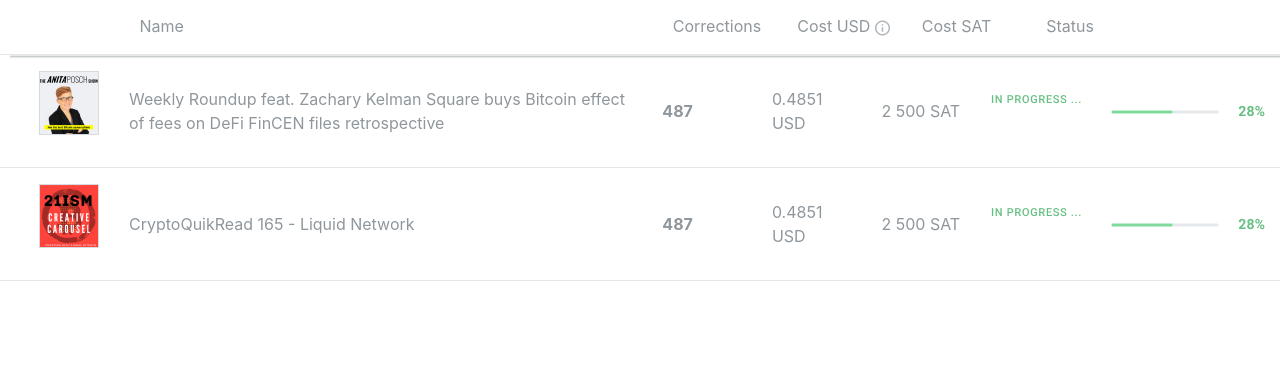
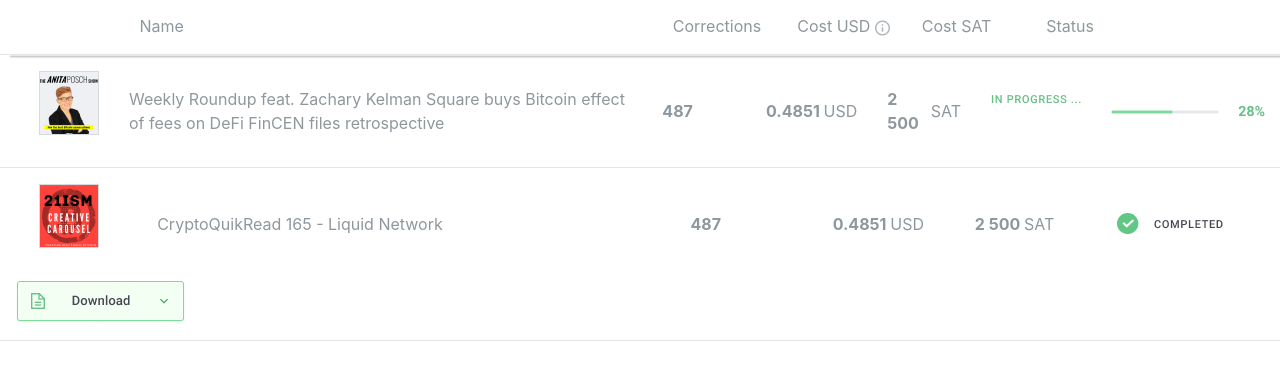
Before and after one commit to lautarosoliani/repo-audio-projects-JSonly, a plain HTML site: page Public/index.html in a window 1280 px wide. Shown: the part 172-552 px from the top of the page. Drawn offline with nearby package versions, Linux system fonts and the light colour scheme.

Commit message:
Second row

```diff
--- a/Public/index.html
+++ b/Public/index.html
@@ -149,11 +149,13 @@
                         <div class="col-sm text-gray d-flex align-items-center font-weight-bold">
                             487
                         </div>
-                        <div class="col-sm text-gray d-flex align-items-center">
-                            0.4851 USD
+                        <div class="col-sm d-inline-flex align-items-center">
+                            <div class="font-weight-bold text-gray">0.4851&nbsp</div>
+                            <div class="text-gray">USD</div>
                         </div>
-                        <div class="col-sm text-gray d-flex align-items-center">
-                            2 500 SAT
+                        <div class="col-sm d-inline-flex align-items-center">
+                            <div class="font-weight-bold text-gray">2 500&nbsp</div>
+                            <div class="text-gray">SAT</div>
                         </div>
                         <div class="col-sm text-gray">
                             <img src="./inProgress.png" alt="Status in progress" class="mt-4">
@@ -177,17 +179,19 @@
                         <div class="col-sm text-gray d-flex align-items-center font-weight-bold">
                             487
                         </div>
-                        <div class="col-sm text-gray d-flex align-items-center">
-                            0.4851 USD
+                        <div class="col-sm d-inline-flex align-items-center">
+                            <div class="font-weight-bold text-gray">0.4851&nbsp</div>
+                            <div class="text-gray">USD</div>
                         </div>
-                        <div class="col-sm text-gray d-flex align-items-center">
-                            2 500 SAT
+                        <div class="col-sm d-inline-flex align-items-center">
+                            <div class="font-weight-bold text-gray">2 500&nbsp</div>
+                            <div class="text-gray">SAT</div>
                         </div>
                         <div class="col-sm text-gray">
-                            <img src="./inProgress.png" alt="Status in progress" class="mt-4">
+                            <img src="./Completed.png" alt="Status in progress">
                         </div>
                         <div class="col-sm text-gray">
-                            <img src="./Progress28.png" alt="Download Button">
+                            <img src="./DownloadButton.png" alt="Download Button" class="mt-3">
                         </div>
                     </div>
                 </div>
```
Also changed, not shown: Public/Checked.png (added), Public/Completed.png (added).
